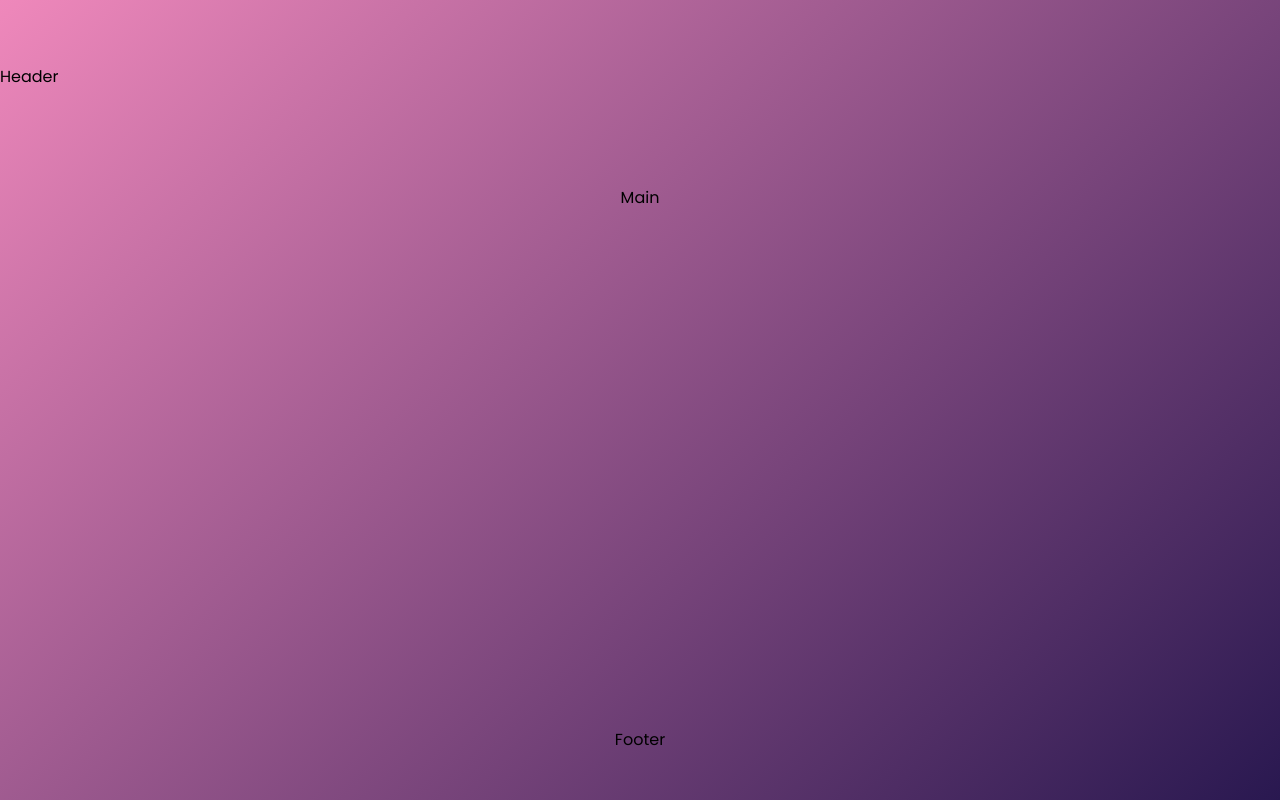
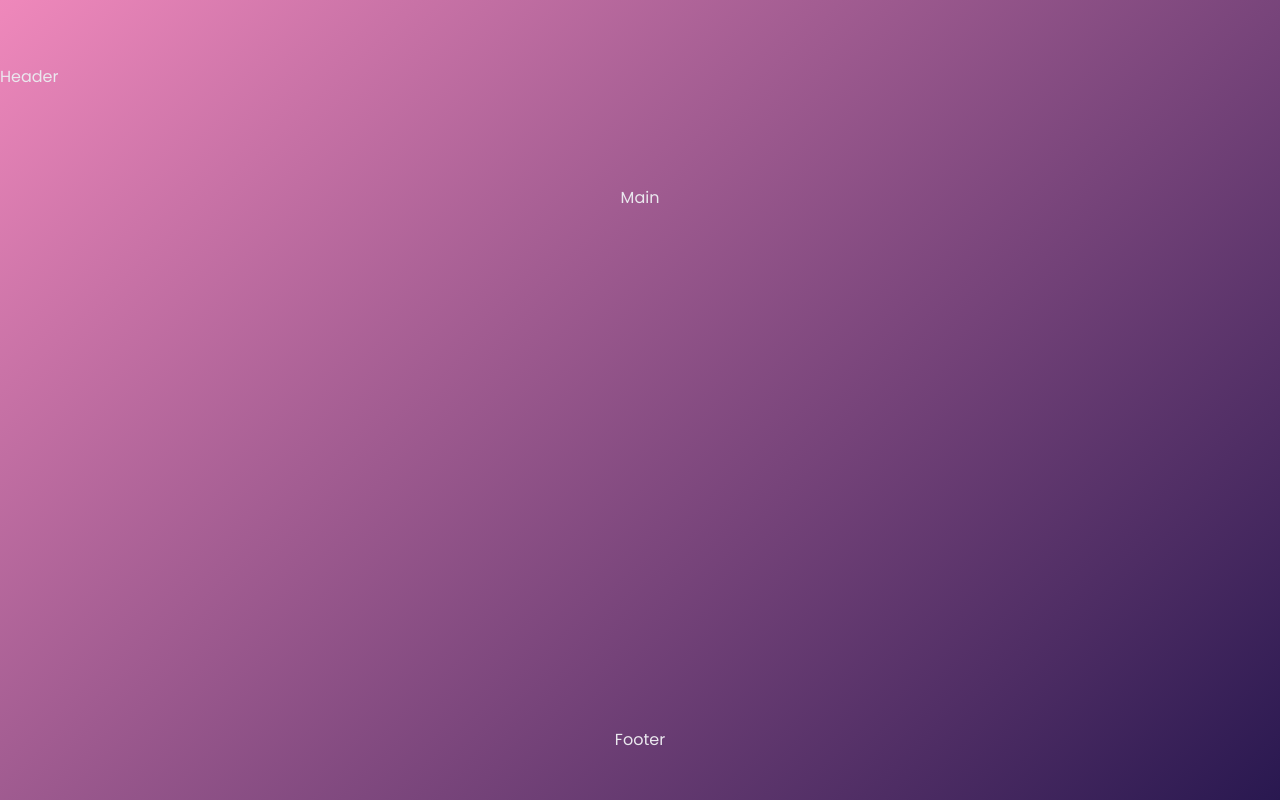
Before and after one commit to KareemZuwa/Happ-todo, a React (Vite) app: page / in a window 1280 px wide. Built offline with nearby package versions, Linux system fonts and the light colour scheme.

Commit message:
setting up a Theme provider

```diff
--- a/src/App.tsx
+++ b/src/App.tsx
@@ -1,16 +1,20 @@
+import { ThemeProvider } from "styled-components";
 import { Footer } from "./layout/Footer";
 import { Header } from "./layout/Header";
 import { Main } from "./layout/Main";
 import { Container } from "./styles/styles";
+import { theme } from "./styles/theme";
 
 function App() {
   return (
     <>
-      <Container>
-        <Header />
-        <Main />
-        <Footer />
-      </Container>
+      <ThemeProvider theme={theme}>
+        <Container>
+          <Header />
+          <Main />
+          <Footer />
+        </Container>
+      </ThemeProvider>
     </>
   );
 }
--- a/src/styles/styles.ts
+++ b/src/styles/styles.ts
@@ -1,7 +1,9 @@
 import styled from "styled-components";
+import { Theme } from "../types/interfaces";
 
 /** WRAPPER CONTAINER STYLE */
-export const Container = styled.div`
+export const Container = styled.div<{ theme: Theme }>`
+  color: ${({ theme }) => theme.main};
   background: #5d4692;
   background: linear-gradient(
     137deg,
--- /dev/null
+++ b/src/styles/theme.ts
@@ -0,0 +1,5 @@
+import {Theme} from "../types/interfaces"
+
+export const theme: Theme = {
+  main: "#EAE8EE",
+};
```
Also changed, not shown: src/types/interfaces.ts (+5 -9 lines).
